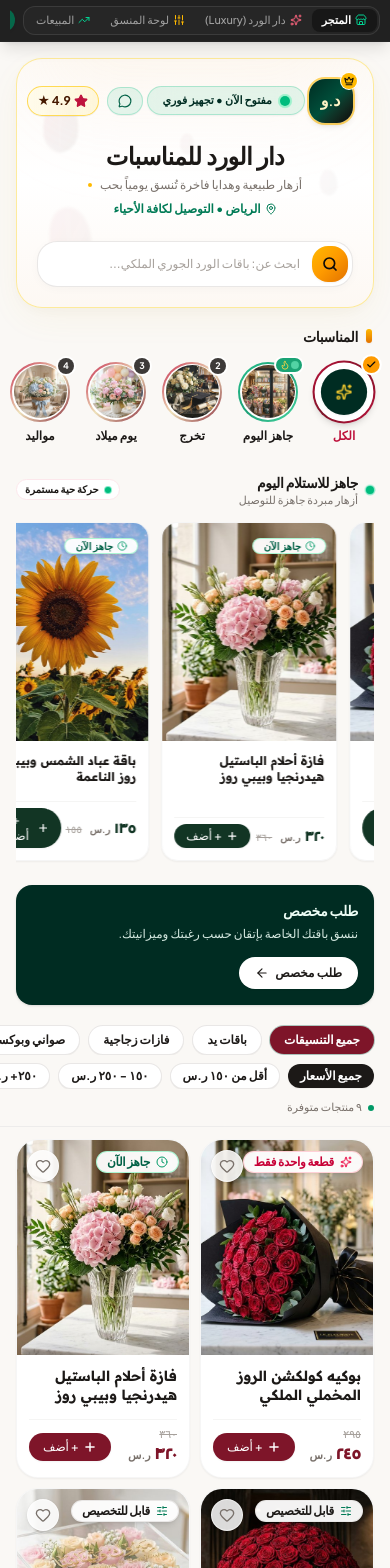
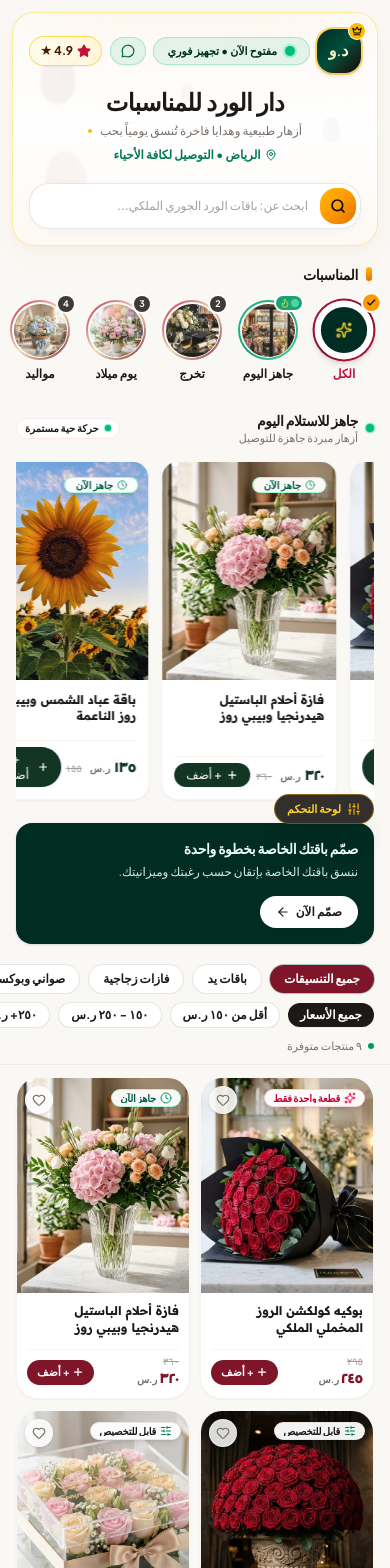
Before and after one commit to abod6911/FlowerHub, a React (Vite) app: page / in a window 390 px wide. Shown: the top 1568 px of the page. Built offline with nearby package versions, Linux system fonts and the light colour scheme; a web font is replaced by a local one.

Commit message:
feat(responsive): full mobile and cross-screen responsive overhaul across all interfaces and dimensions

```diff
--- a/src/App.jsx
+++ b/src/App.jsx
@@ -371,7 +371,7 @@ Hello ${shopConfig.shopNameEn} team! I saw this arrangement in your portfolio an
                   : 'Bespoke setups. Request a similar quote'}
               </p>
             </div>
-            <div className="grid grid-cols-1 sm:grid-cols-2 gap-3">
+            <div className="grid grid-cols-1 sm:grid-cols-2 lg:grid-cols-3 gap-3 sm:gap-4">
               {pastWorks.map((item) => (
                 <ProductCard
                   key={item.id}
@@ -385,7 +385,7 @@ Hello ${shopConfig.shopNameEn} team! I saw this arrangement in your portfolio an
             </div>
           </div>
         ) : (
-          <div className="grid grid-cols-2 gap-2.5 sm:gap-3">
+          <div className="grid grid-cols-2 sm:grid-cols-3 lg:grid-cols-4 gap-2.5 sm:gap-3.5 md:gap-4">
             {filteredProducts.map((product, idx) => (
               <ProductCard
                 key={product.id}
@@ -460,13 +460,13 @@ Hello ${shopConfig.shopNameEn} team! I saw this arrangement in your portfolio an
         </footer>
       </main>
 
-      {/* Floating Bottom Cart Bar when bag has items */}
+      {/* Floating Bottom Cart Bar when bag has items (Safe-Area Bottom) */}
       {bagItems.length > 0 && !isProductDrawerOpen && !isCartDrawerOpen && !isCustomDrawerOpen && (
-        <div className="fixed bottom-4 inset-x-0 z-40 flex justify-center px-4 pointer-events-none animate-slide-up">
+        <div className="fixed bottom-[max(1rem,env(safe-area-inset-bottom))] inset-x-0 z-40 flex justify-center px-4 pointer-events-none animate-slide-up">
           <button
             type="button"
             onClick={() => setIsCartDrawerOpen(true)}
-            className="pointer-events-auto max-w-[420px] w-full py-3.5 px-5 rounded-full bg-[#022C22] text-white shadow-2xl flex items-center justify-between border border-white/20 active:scale-[0.98] transition-all hover:opacity-95 cursor-pointer"
+            className="pointer-events-auto max-w-md sm:max-w-lg w-full py-3.5 px-5 rounded-full bg-[#022C22] text-white shadow-2xl flex items-center justify-between border border-white/20 active:scale-[0.98] transition-all hover:opacity-95 cursor-pointer"
           >
             <div className="flex items-center gap-3">
               <div className="relative">
@@ -494,7 +494,9 @@ Hello ${shopConfig.shopNameEn} team! I saw this arrangement in your portfolio an
   );
 
   return (
-    <div className="min-h-screen bg-stone-200 dark:bg-stone-950 flex flex-col justify-start items-center selection:bg-stone-900 selection:text-white">
+    <div
+      className={`min-h-screen ${themeTokens.pageBg} flex flex-col justify-start items-center selection:bg-stone-900 selection:text-white transition-colors duration-300 w-full overflow-x-hidden`}
+    >
       {/* 1. Multi-Tenant Theme, Hero, View & Motion Switcher Bar */}
       <ThemeSwitcherBar
         currentTheme={shopConfig.theme}
@@ -516,10 +518,10 @@ Hello ${shopConfig.shopNameEn} team! I saw this arrangement in your portfolio an
       />
 
       {/* 2. Main View Canvas */}
-      {/* VIEW A: Storefront (Mobile-First 480px) */}
+      {/* VIEW A: Storefront (Fully Responsive from Mobile to Desktop) */}
       {activeView === 'storefront' && (
         <div
-          className={`w-full max-w-[480px] ${themeTokens.pageBg} min-h-screen shadow-2xl flex flex-col relative transition-colors duration-300`}
+          className={`w-full max-w-xl md:max-w-3xl lg:max-w-5xl ${themeTokens.pageBg} min-h-screen flex flex-col relative transition-colors duration-300 mx-auto`}
         >
           {renderStorefrontContent()}
         </div>
--- a/src/components/CartDrawer.jsx
+++ b/src/components/CartDrawer.jsx
@@ -141,7 +141,7 @@ export default function CartDrawer({
 
       {/* Solid Slide-Up Drawer Sheet */}
       <div
-        className="relative z-10 w-full max-w-[480px] mx-auto rounded-t-[2.5rem] max-h-[90vh] flex flex-col shadow-2xl overflow-hidden animate-slide-up border-t"
+        className="relative z-10 w-full max-w-full sm:max-w-lg mx-auto rounded-t-[2rem] sm:rounded-3xl max-h-[92vh] flex flex-col shadow-2xl overflow-hidden animate-slide-up border-t"
         style={{
           backgroundColor: 'var(--surface-card, #FFFFFF)',
           borderColor: 'var(--border-subtle, rgba(0,0,0,0.1))',
@@ -428,7 +428,7 @@ export default function CartDrawer({
 
             {/* Checkout Action Footer */}
             {items.length > 0 && (
-              <div className="p-4 border-t border-stone-200 dark:border-stone-800 space-y-2 shrink-0 bg-stone-50 dark:bg-stone-950/80">
+              <div className="p-4 pb-[max(1rem,env(safe-area-inset-bottom))] border-t border-stone-200 dark:border-stone-800 space-y-2 shrink-0 bg-stone-50 dark:bg-stone-950/80">
                 {/* Method 1: Apple Pay Button */}
                 {paymentMethod === 'apple_pay' && (
                   <button
--- a/src/components/CustomOrderBanner.jsx
+++ b/src/components/CustomOrderBanner.jsx
@@ -21,7 +21,7 @@ export default function CustomOrderBanner({
         <div className="flex-1 min-w-0">
           <h3 className="text-sm sm:text-base font-bold tracking-tight leading-snug">
             <VariableFontHoverByRandomLetter
-              label={isAr ? 'طلب مخصص' : (strings.customBannerTitle || 'Custom Bespoke Order')}
+              label={isAr ? 'صمّم باقتك الخاصة بخطوة واحدة' : (strings.customBannerTitle || 'Custom Bespoke Order')}
               fromFontVariationSettings="'wght' 400"
               toFontVariationSettings="'wght' 800"
               staggerDuration={0.035}
@@ -38,7 +38,7 @@ export default function CustomOrderBanner({
           className="shrink-0 inline-flex items-center gap-1.5 px-4 py-2 rounded-full bg-white text-stone-900 hover:bg-stone-100 font-bold text-xs transition-colors shadow-xs active:scale-95 group"
         >
           <VariableFontHoverByRandomLetter
-            label={isAr ? 'طلب مخصص' : (strings.customBannerCta || 'Customize')}
+            label={isAr ? 'صمّم الآن' : (strings.customBannerCta || 'Customize')}
             fromFontVariationSettings="'wght' 400"
             toFontVariationSettings="'wght' 850"
             staggerDuration={0.03}
--- a/src/components/CustomOrderDrawer.jsx
+++ b/src/components/CustomOrderDrawer.jsx
@@ -123,7 +123,7 @@ export default function CustomOrderDrawer({
 
       {/* 2. Slide-Up Drawer Sheet: Dynamic Reactive Surface */}
       <div
-        className="relative z-10 w-full max-w-[480px] mx-auto rounded-t-3xl max-h-[92vh] flex flex-col shadow-2xl overflow-hidden animate-slide-up border-t transition-colors duration-300"
+        className="relative z-10 w-full max-w-full sm:max-w-lg mx-auto rounded-t-3xl max-h-[92vh] flex flex-col shadow-2xl overflow-hidden animate-slide-up border-t transition-colors duration-300"
         style={{
           backgroundColor: 'var(--surface-card, #FFFFFF)',
           color: 'var(--text-main, #1C1917)',
@@ -547,7 +547,7 @@ export default function CustomOrderDrawer({
 
         {/* Footer */}
         <div
-          className="p-4 border-t shrink-0 transition-colors"
+          className="p-4 pb-[max(1rem,env(safe-area-inset-bottom))] border-t shrink-0 transition-colors"
           style={{
             backgroundColor: 'var(--surface-card, #FFFFFF)',
             borderTopColor: 'var(--border-subtle, #E7E5E4)',
--- a/src/components/ProductCard.jsx
+++ b/src/components/ProductCard.jsx
@@ -228,62 +228,62 @@ function ProductCard({
 
         <div className="absolute inset-x-0 bottom-0 h-10 bg-gradient-to-t from-black/10 to-transparent pointer-events-none" />
 
-        {/* 1. TOP-RIGHT CORNER (top-2.5 right-2.5): Reserved Exclusively for Status Badge */}
+        {/* 1. TOP-RIGHT CORNER: Status Badge with Mobile Safe Max-Width */}
         {badgeConfig && (
-          <div className="absolute top-2.5 right-2.5 z-10 pointer-events-none">
+          <div className="absolute top-2 right-2 sm:top-2.5 sm:right-2.5 z-10 pointer-events-none max-w-[calc(100%-2.5rem)]">
             <span
-              className={`inline-flex items-center gap-1.5 px-2.5 py-1 rounded-full text-xs font-bold backdrop-blur-md shadow-md ${badgeConfig.className}`}
+              className={`inline-flex items-center gap-1 px-2 py-0.5 sm:px-2.5 sm:py-1 rounded-full text-[10px] sm:text-xs font-bold backdrop-blur-md shadow-md truncate ${badgeConfig.className}`}
             >
               {badgeConfig.icon}
-              <span className="leading-none tracking-tight">{badgeConfig.text}</span>
+              <span className="leading-none tracking-tight truncate">{badgeConfig.text}</span>
             </span>
           </div>
         )}
 
-        {/* 2. TOP-LEFT CORNER (top-2.5 left-2.5): Reserved Exclusively for Heart Favorite Button */}
+        {/* 2. TOP-LEFT CORNER: Reserved Exclusively for Heart Favorite Button */}
         <button
           type="button"
           onClick={handleToggleFavorite}
           aria-label={isAr ? 'إضافة إلى المفضلة' : 'Add to favorites'}
-          className={`absolute top-2.5 left-2.5 z-10 w-8 h-8 rounded-full bg-white/85 backdrop-blur-md flex items-center justify-center shadow-sm border border-white/60 transition-all duration-200 active:scale-90 ${
+          className={`absolute top-2 left-2 sm:top-2.5 sm:left-2.5 z-10 w-7 h-7 sm:w-8 sm:h-8 rounded-full bg-white/85 backdrop-blur-md flex items-center justify-center shadow-sm border border-white/60 transition-all duration-200 active:scale-90 shrink-0 ${
             heartPop ? 'scale-125' : 'scale-100'
           } ${isFavorite ? 'text-rose-600' : 'text-stone-500 hover:text-rose-600'}`}
         >
           <Heart
-            className={`w-4 h-4 transition-colors ${
+            className={`w-3.5 h-3.5 sm:w-4 sm:h-4 transition-colors ${
               isFavorite ? 'fill-[#BE123C] text-[#BE123C]' : 'stroke-[2]'
             }`}
           />
         </button>
       </div>
 
-      {/* Card Content & Unified Footer */}
-      <div className="flex flex-col justify-between flex-1 p-3 gap-2">
+      {/* Card Content & Unified Responsive Footer */}
+      <div className="flex flex-col justify-between flex-1 p-2.5 sm:p-3.5 gap-2">
         {/* Title: Exactly 2 lines max with uniform height */}
         <h3
-          className="line-clamp-2 min-h-[2.75rem] text-sm font-bold leading-snug text-stone-900 transition-colors duration-200"
+          className="line-clamp-2 min-h-[2.4rem] sm:min-h-[2.75rem] text-xs sm:text-sm font-bold leading-snug text-stone-900 transition-colors duration-200"
           style={{ fontFamily: "var(--font-catalog, 'Readex Pro', 'Cairo', sans-serif)" }}
         >
           {isAr ? product.titleAr : product.titleEn}
         </h3>
 
-        {/* Unified Bottom Bar: Prices on Right, + Add Button on Left */}
-        <div className="flex items-center justify-between pt-2 mt-auto border-t border-stone-100 gap-1.5">
+        {/* Unified Bottom Bar: Prices on Right, + Add Button on Left (Zero Wrap on Mobile) */}
+        <div className="flex items-center justify-between pt-1.5 sm:pt-2 mt-auto border-t border-stone-100 gap-1">
           {/* Right Side: Consistent Price Row */}
           <div className="flex flex-col items-start leading-none min-w-0">
             {product.originalPrice && (
-              <span className="text-[11px] text-stone-400 line-through mb-0.5">
+              <span className="text-[10px] sm:text-[11px] text-stone-400 line-through mb-0.5">
                 {isAr ? toArabicDigits(product.originalPrice) : product.originalPrice}
               </span>
             )}
-            <div className="flex items-baseline gap-1">
+            <div className="flex items-baseline gap-0.5 sm:gap-1">
               <span
-                className="text-base font-extrabold text-[var(--accent-primary,#123524)] tracking-tight"
+                className="text-sm sm:text-base font-extrabold text-[var(--accent-primary,#123524)] tracking-tight"
                 style={{ fontFamily: "var(--font-catalog, 'Readex Pro', 'Cairo', sans-serif)" }}
               >
                 {isAr ? toArabicDigits(product.price) : product.price}
               </span>
-              <span className="text-[11px] font-semibold text-stone-500">
+              <span className="text-[10px] sm:text-[11px] font-semibold text-stone-500">
                 {strings.sar}
               </span>
             </div>
@@ -293,7 +293,7 @@ function ProductCard({
           <button
             type="button"
             onClick={handleAddToCart}
-            className={`inline-flex items-center justify-center gap-1 px-3.5 py-1.5 rounded-full text-xs font-medium text-white transition-all duration-200 active:scale-95 shadow-xs cursor-pointer ${
+            className={`inline-flex items-center justify-center gap-0.5 sm:gap-1 px-2.5 sm:px-3.5 py-1 sm:py-1.5 rounded-full text-[11px] sm:text-xs font-semibold text-white transition-all duration-200 active:scale-95 shadow-xs cursor-pointer shrink-0 ${
               isMorphed
                 ? 'bg-emerald-600 scale-102 ring-2 ring-emerald-300'
                 : 'bg-[var(--accent-primary,#123524)] hover:opacity-90'
@@ -302,15 +302,15 @@ function ProductCard({
           >
             {isMorphed ? (
               <>
-                <Check className="w-3.5 h-3.5 stroke-[3] animate-bounce" />
-                <span className="whitespace-nowrap font-bold text-xs">
+                <Check className="w-3 h-3 sm:w-3.5 sm:h-3.5 stroke-[3] animate-bounce" />
+                <span className="whitespace-nowrap font-bold text-[10px] sm:text-xs">
                   {isAr ? '✓ تمت الإضافة' : 'Added!'}
                 </span>
               </>
             ) : (
               <>
-                <Plus className="w-3.5 h-3.5 stroke-[2.5]" />
-                <span className="whitespace-nowrap font-medium text-xs">
+                <Plus className="w-3 h-3 sm:w-3.5 sm:h-3.5 stroke-[2.5]" />
+                <span className="whitespace-nowrap font-semibold text-[11px] sm:text-xs">
                   {isAr ? '+ أضف' : '+ Add'}
                 </span>
               </>
--- a/src/components/ProductConfiguratorDrawer.jsx
+++ b/src/components/ProductConfiguratorDrawer.jsx
@@ -184,7 +184,7 @@ export default function ProductConfiguratorDrawer({
 
       {/* 2. Slide-Up Drawer Sheet: Boutique Atelier Surface */}
       <div
-        className="relative z-10 w-full max-w-[500px] mx-auto rounded-t-[28px] max-h-[92vh] flex flex-col shadow-2xl overflow-hidden animate-slide-up border-t transition-colors duration-300"
+        className="relative z-10 w-full max-w-full sm:max-w-lg mx-auto rounded-t-[28px] sm:rounded-3xl max-h-[92vh] flex flex-col shadow-2xl overflow-hidden animate-slide-up border-t transition-colors duration-300"
         style={{
           backgroundColor: 'var(--surface-card, #FFFFFF)',
           color: 'var(--text-main, #1C1917)',
@@ -958,10 +958,10 @@ export default function ProductConfiguratorDrawer({
         </div>
 
         {/* ========================================================
-            Sticky Footer CTA Bar: WhatsApp & Cart
+            Sticky Footer CTA Bar: WhatsApp & Cart (Safe-Area Bottom)
            ======================================================== */}
         <div
-          className="p-3.5 sm:p-4 border-t shrink-0 flex items-center gap-2.5 transition-colors shadow-lg"
+          className="p-3.5 sm:p-4 pb-[max(1rem,env(safe-area-inset-bottom))] border-t shrink-0 flex items-center gap-2.5 transition-colors shadow-lg"
           style={{
             backgroundColor: 'var(--surface-card, #FFFFFF)',
             borderTopColor: 'var(--border-subtle, #E7E5E4)',
--- a/src/components/ShopHeader.jsx
+++ b/src/components/ShopHeader.jsx
@@ -167,10 +167,10 @@ function ShopHeader({
   const phone = rawStudio?.phone || brand?.phone || shopConfig?.phone || '966500000000';
 
   return (
-    <header className="px-4 pt-4 pb-2 w-full transition-colors duration-300 relative select-none">
+    <header className="px-3 sm:px-4 pt-3 sm:pt-4 pb-2 w-full transition-colors duration-300 relative select-none">
       {/* Luxury Boutique Floating Header Card Container */}
       <div
-        className="relative p-5 sm:p-6 shadow-[0_12px_36px_-6px_rgba(212,175,55,0.08),0_4px_18px_-2px_rgba(0,0,0,0.04)] flex flex-col gap-4 transition-all duration-300 overflow-hidden rounded-[26px] border border-amber-200/80 dark:border-stone-800 bg-gradient-to-b from-[#FDFAF6] via-white to-[#FDF8F3] dark:from-stone-900 dark:via-stone-900 dark:to-stone-950 backdrop-blur-xl group"
+        className="relative p-4 sm:p-6 shadow-[0_12px_36px_-6px_rgba(212,175,55,0.08),0_4px_18px_-2px_rgba(0,0,0,0.04)] flex flex-col gap-3 sm:gap-4 transition-all duration-300 overflow-hidden rounded-[22px] sm:rounded-[26px] border border-amber-200/80 dark:border-stone-800 bg-gradient-to-b from-[#FDFAF6] via-white to-[#FDF8F3] dark:from-stone-900 dark:via-stone-900 dark:to-stone-950 backdrop-blur-xl group"
       >
         {/* Poetic floating rose petals drifting gently across background layer */}
         <FloatingHeroPetals className="z-0 opacity-25" />
--- a/src/components/ThemeSwitcherBar.jsx
+++ b/src/components/ThemeSwitcherBar.jsx
@@ -9,6 +9,7 @@ import {
   Store,
   Sliders,
   TrendingUp,
+  X,
 } from 'lucide-react';
 import { THEMES, HERO_STYLES, SPECIALS_STYLES } from '../data/mockData';
 import { t } from '../utils/translations';
@@ -30,11 +31,35 @@ export default function ThemeSwitcherBar({
   onOpenBotanicalTypography,
 }) {
   const [isOpen, setIsOpen] = useState(false);
+  const [isMobileOpen, setIsMobileOpen] = useState(false);
   const strings = t[lang];
   const isAr = lang === 'ar';
 
+  const isStorefront = activeView === 'storefront';
+  const showMobileBar = !isStorefront || isMobileOpen;
+
   return (
-    <header className="sticky top-0 z-50 w-full transition-all duration-300">
+    <>
+      {/* Mobile Floating Controls Launcher Pill (Only on Storefront when bar is collapsed) */}
+      {isStorefront && !isMobileOpen && (
+        <div className="sm:hidden fixed bottom-5 start-4 z-40 animate-fade-in pointer-events-auto">
+          <button
+            type="button"
+            onClick={() => setIsMobileOpen(true)}
+            className="flex items-center gap-1.5 px-3 py-1.5 rounded-full bg-stone-900/90 text-amber-300 backdrop-blur-md text-[11px] font-bold shadow-xl border border-amber-400/40 active:scale-95 transition-all"
+          >
+            <Sliders className="w-3.5 h-3.5 text-amber-400" />
+            <span>{isAr ? 'لوحة التحكم' : 'Controls'}</span>
+          </button>
+        </div>
+      )}
+
+      {/* Main Top Header Bar */}
+      <header
+        className={`sticky top-0 z-50 w-full transition-all duration-300 ${
+          showMobileBar ? 'block' : 'hidden sm:block'
+        }`}
+      >
       {/* Top Main Bar */}
       <div className="bg-neutral-900/95 backdrop-blur-md text-white border-b border-neutral-800 text-xs px-2.5 py-1.5 shadow-lg">
         <div className="max-w-6xl mx-auto flex items-center justify-between gap-2 overflow-x-auto no-scrollbar">
@@ -195,6 +220,19 @@ export default function ThemeSwitcherBar({
               <Globe className="w-3 h-3" />
               <span>{lang === 'ar' ? 'English' : 'عربي'}</span>
             </button>
+
+            {/* Close Button on Mobile Storefront */}
+            {isStorefront && isMobileOpen && (
+              <button
+                type="button"
+                onClick={() => setIsMobileOpen(false)}
+                className="sm:hidden p-1.5 rounded-full bg-neutral-800 hover:bg-neutral-700 text-neutral-300 hover:text-white shrink-0 active:scale-90 transition-transform"
+                aria-label="Close controls"
+                title="إغلاق والعودة للمتجر"
+              >
+                <X className="w-3.5 h-3.5" />
+              </button>
+            )}
           </div>
         </div>
 
@@ -302,5 +340,6 @@ export default function ThemeSwitcherBar({
         )}
       </div>
     </header>
+    </>
   );
 }
--- a/src/components/WhatsAppPreviewModal.jsx
+++ b/src/components/WhatsAppPreviewModal.jsx
@@ -62,7 +62,7 @@ export default function WhatsAppPreviewModal({
       <div className="fixed inset-0 bg-black/75 backdrop-blur-md" onClick={onClose} />
 
       {/* WhatsApp Window Card */}
-      <div className="relative z-10 w-full max-w-[480px] rounded-3xl overflow-hidden shadow-2xl flex flex-col bg-[#EFEAE2] dark:bg-[#0B141A] text-neutral-900 dark:text-neutral-100 max-h-[92vh] border border-neutral-700">
+      <div className="relative z-10 w-full max-w-full sm:max-w-md rounded-2xl sm:rounded-3xl overflow-hidden shadow-2xl flex flex-col bg-[#EFEAE2] dark:bg-[#0B141A] text-neutral-900 dark:text-neutral-100 max-h-[92vh] border border-neutral-700">
         {/* 1. Official WhatsApp Top Green Bar */}
         <div className="bg-[#075E54] dark:bg-[#1F2C34] text-white px-4 py-3 flex items-center justify-between shadow-md shrink-0">
           <div className="flex items-center gap-3">
```
